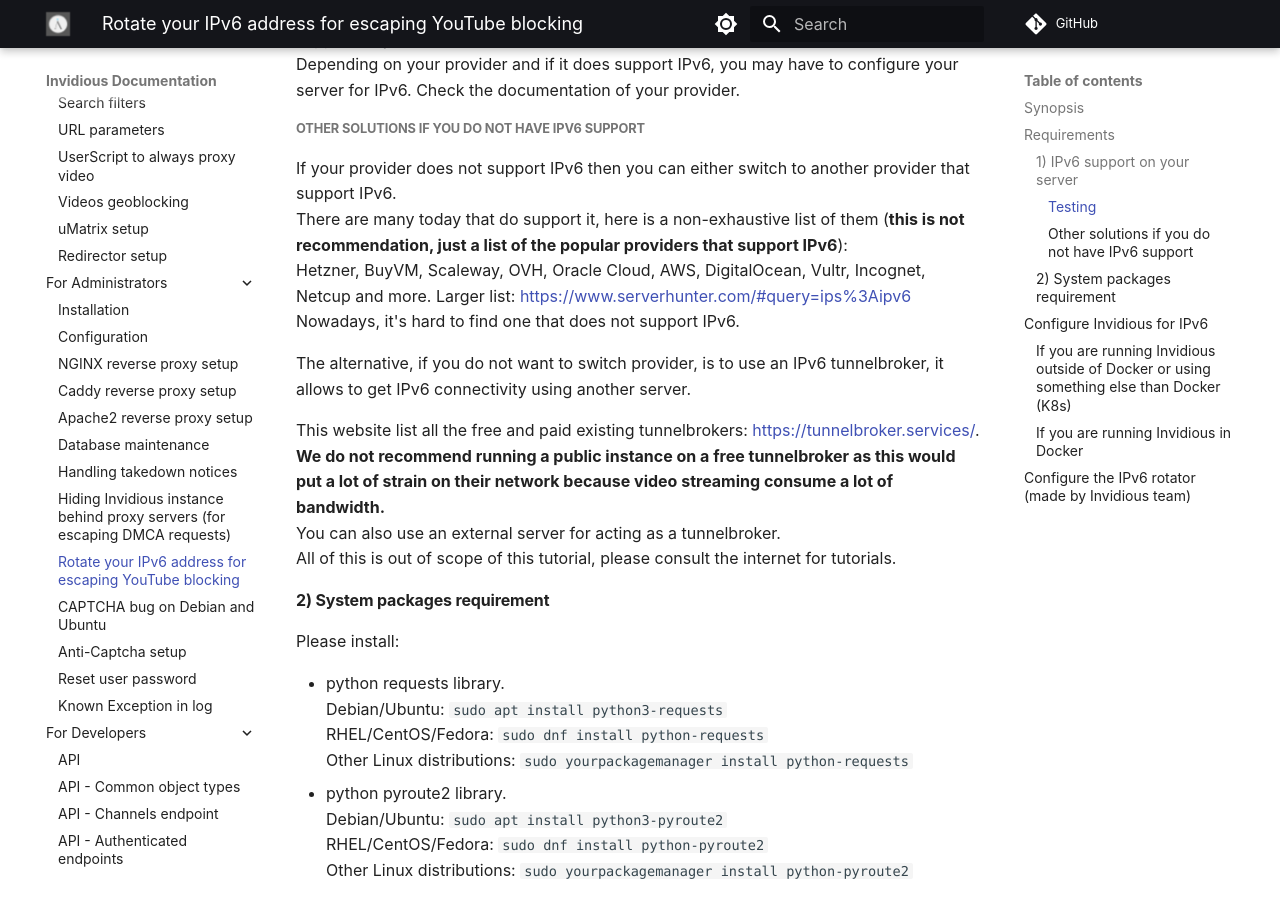
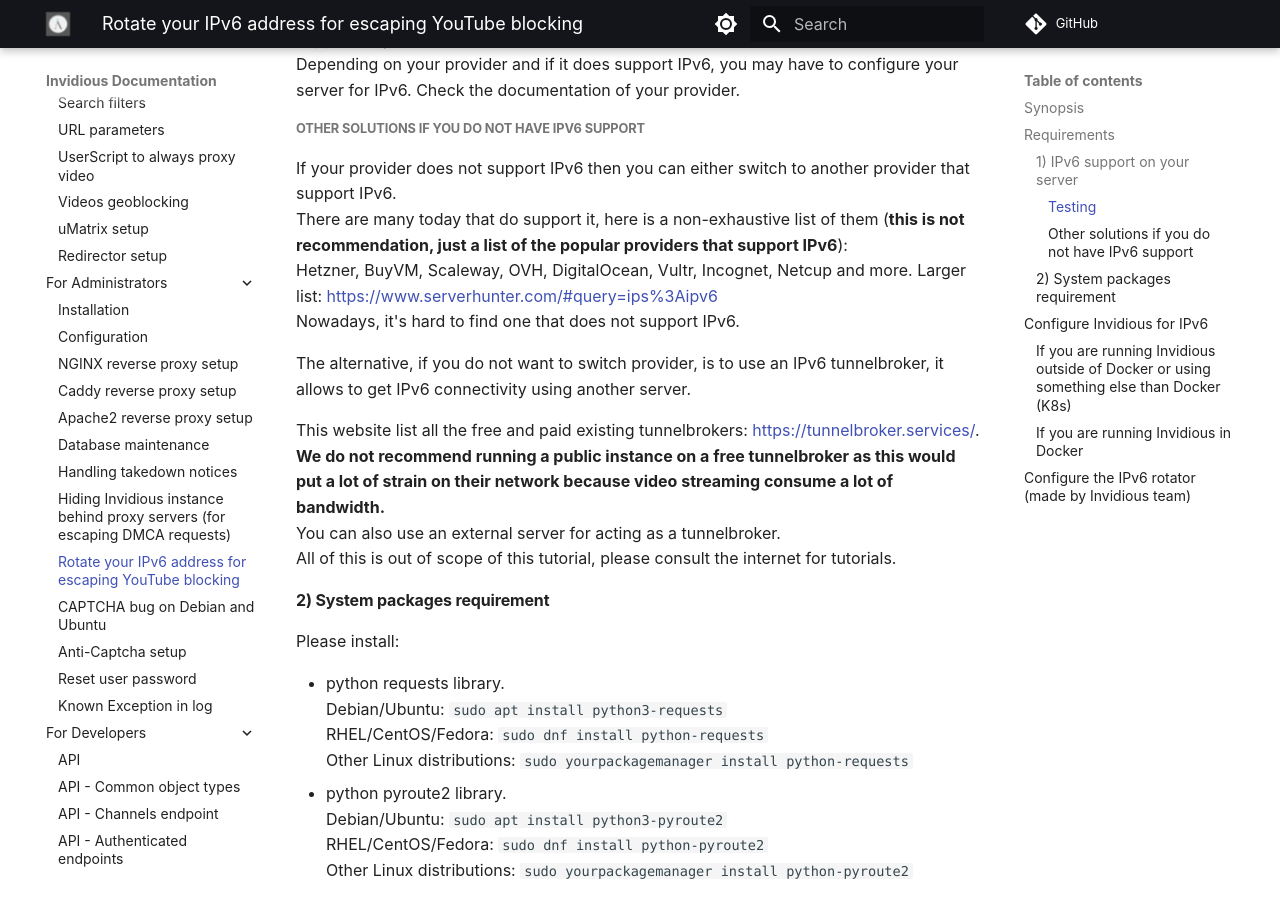
Before and after one commit to iv-org/documentation, an MkDocs documentation site: the page built from docs/ipv6-rotator.md, in a window 1280 px wide and 900 px high, scrolled down 861 px. Built offline with MkDocs 1.6.1 and Material for MkDocs 9.7.7, drawn with Linux system fonts in a browser that asks for light colours; comment, search, counter and statistics services are not loaded.

Commit message:
remove oracle and aws from the list
they do not even support the ipv6 rotator anyway

```diff
--- a/docs/ipv6-rotator.md
+++ b/docs/ipv6-rotator.md
@@ -23,7 +23,7 @@
 
 If your provider does not support IPv6 then you can either switch to another provider that support IPv6.
 There are many today that do support it, here is a non-exhaustive list of them (**this is not recommendation, just a list of the popular providers that support IPv6**):
-Hetzner, BuyVM, Scaleway, OVH, Oracle Cloud, AWS, DigitalOcean, Vultr, Incognet, Netcup and more. Larger list: https://www.serverhunter.com/#query=ips%3Aipv6
+Hetzner, BuyVM, Scaleway, OVH, DigitalOcean, Vultr, Incognet, Netcup and more. Larger list: https://www.serverhunter.com/#query=ips%3Aipv6
 Nowadays, it's hard to find one that does not support IPv6.
 
 The alternative, if you do not want to switch provider, is to use an IPv6 tunnelbroker, it allows to get IPv6 connectivity using another server.
```
